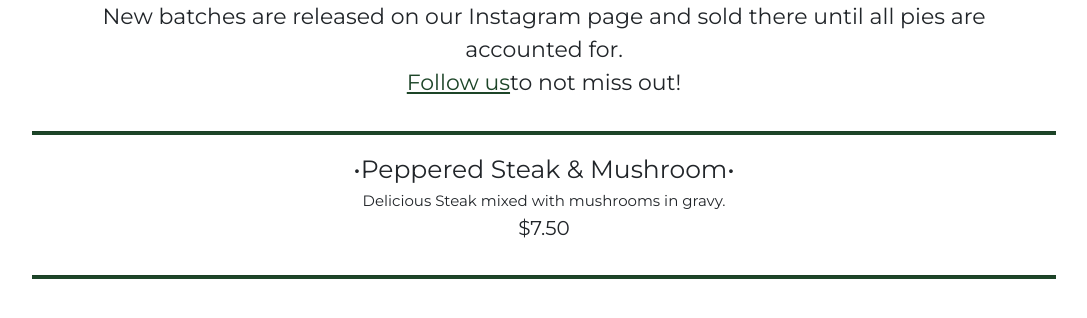
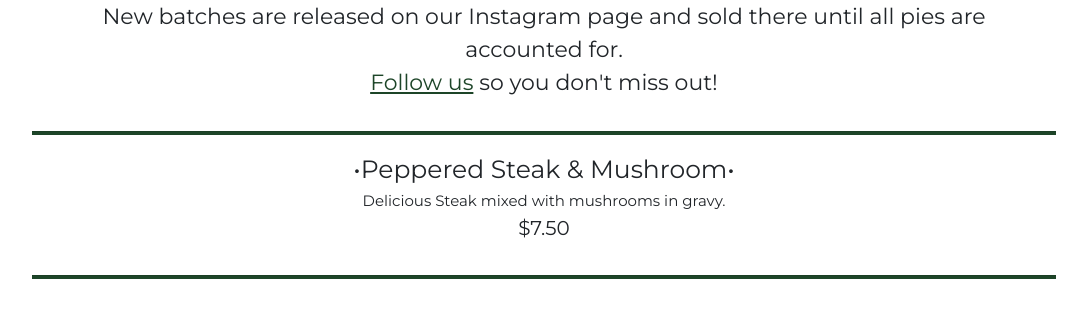
Before and after one commit to cnridley/canmore-pie-and-sell, a Django app: page /menu/ in a window 1280 px wide. Shown: the part 246-564 px from the top of the page, without its empty margins (96-1183 px from the left). Run offline with Django 3.2, Linux system fonts and the light colour scheme; data comes from the database, SQL or seed files in the repository; some libraries are stand-ins or nearby versions.

Commit message:
added space to follow us so you dont miss out

```diff
--- a/menu/templates/menu.html
+++ b/menu/templates/menu.html
@@ -6,7 +6,7 @@
 <div class="row container-fluid InstaRow">
     <p>
     New batches are released on our Instagram page and sold there until all pies are accounted for. <br>
-    <span><a href="https://www.instagram.com/canmorepieandsell/" target="_blank">Follow us</a>to not miss out!</span>
+    <span><a href="https://www.instagram.com/canmorepieandsell/" target="_blank">Follow us</a> so you don't miss out!</span>
     </p>
 </div>
 <hr>
```
